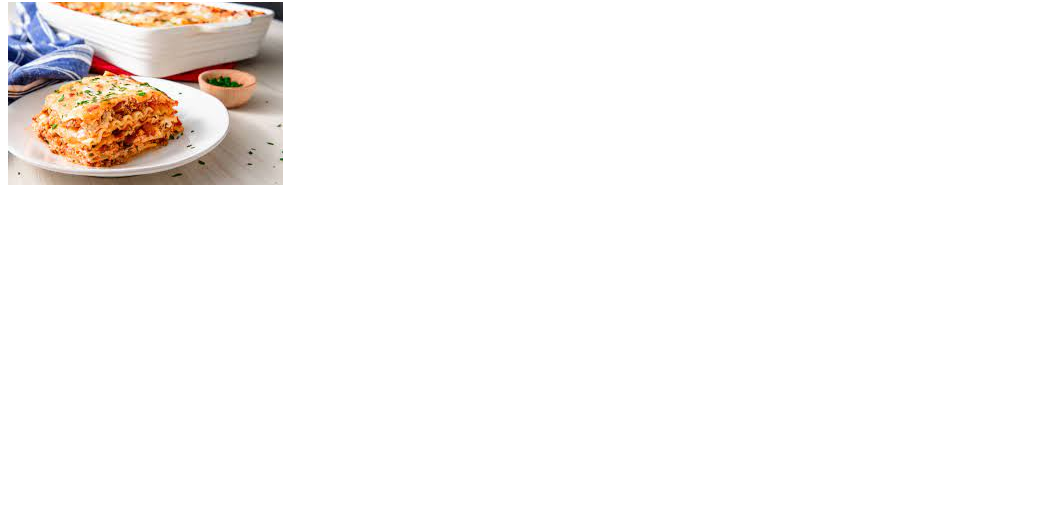
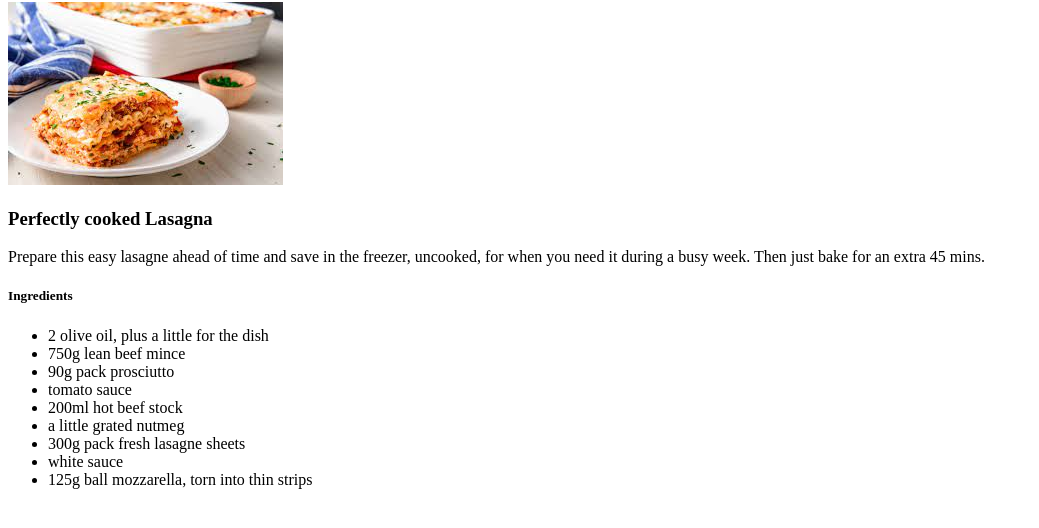
Before and after one commit to ZafarA7/odin-recipes, a plain HTML site: page lasagna.html in a window 1280 px wide. Shown: the part 78-606 px from the top of the page, without its empty margins (0-1039 px from the left). Drawn offline with Linux system fonts and the light colour scheme.

Commit message:
lasagna.html

```diff
--- a/lasagna.html
+++ b/lasagna.html
@@ -10,5 +10,27 @@
     <h1>Lasagna</h1>
 
     <img src="img/lasagna.jpeg" alt="Cooked Lasagna">
+
+    <h3>Perfectly cooked Lasagna</h3>
+    <p>Prepare this easy lasagne ahead of time and save
+        in the freezer, uncooked, for when you need it
+         during a busy week. Then just bake for an extra
+        45 mins.</p>
+
+    <h5>Ingredients</h5>
+        <ul>
+            <li>2 olive oil, plus a little for the dish </li>
+            <li>750g lean beef mince</li>
+            <li>90g pack prosciutto</li>
+            <li>tomato sauce</li>
+            <li>200ml hot beef stock</li>
+            <li>a little grated nutmeg</li>
+            <li>300g pack fresh lasagne sheets</li>
+            <li>white sauce</li>
+            <li>125g ball mozzarella, torn into thin strips</li>
+        </ul>
+
+
+
 </body>
 </html>
```
